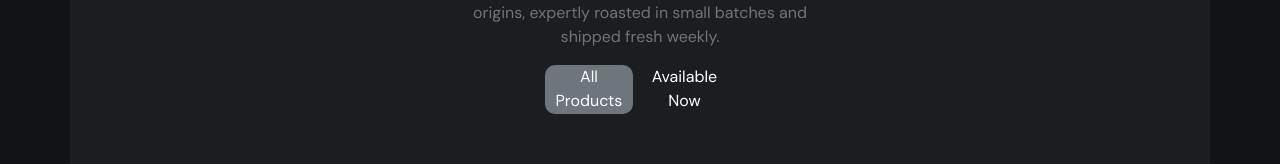
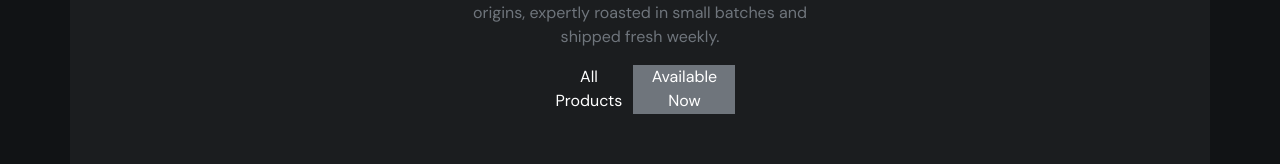
Before and after one commit to Endework/OIBSIP, a React (Create React App) app: page /available in a window 1280 px wide. Shown: the part 389-553 px from the top of the page. Built offline with nearby package versions, Linux system fonts and the light colour scheme.

Commit message:
file has been updated

```diff
--- a/src/App.css
+++ b/src/App.css
@@ -1,3 +1,11 @@
 body{
     background: #1B1D1F;
 }
+button{
+    color: white;
+    padding: 0.25% 2% !important;
+    border-radius:10px !important;
+    border: none;
+    border-radius: 15px;
+
+}
--- a/src/components/Button.css
+++ b/src/components/Button.css
@@ -1,7 +1,7 @@
 
 button{
     color: white;
-    padding: 0.25% 1.5%;
+    padding: 0.25% 2%;
     border-radius:10px ;
     border: none;
 
@@ -13,9 +13,17 @@ button{
     background: #1B1D1F;
     padding-bottom: 5%;
 }
-.product{
+/* .product{
     background: #6F757C;
 }
 .available{
     background: transparent;
-}
+} */
+.product, .available {
+    background-color: transparent;
+    /* other styles */
+  }
+
+  .active {
+    background-color: #6F757C !important;
+  }
--- a/src/components/Button.js
+++ b/src/components/Button.js
@@ -1,18 +1,18 @@
 import React from 'react';
-import { Link } from 'react-router-dom';
+import { NavLink } from 'react-router-dom';
 import './Button.css';
 
 function Button() {
 
   return (
     <div className='button'>
-      <Link to ='/product'>
-      <button className='product'>All Products</button>
-      </Link>
+      <NavLink to='/product' activeClassName='active'>
+        <button className='product'>All Products</button>
+      </NavLink>
 
-      <Link to="/available">
-        <button className='available' >Available Now</button>
-      </Link>
+      <NavLink to="/available" activeClassName='active'>
+        <button className='available'>Available Now</button>
+      </NavLink>
     </div>
   );
 }
```
